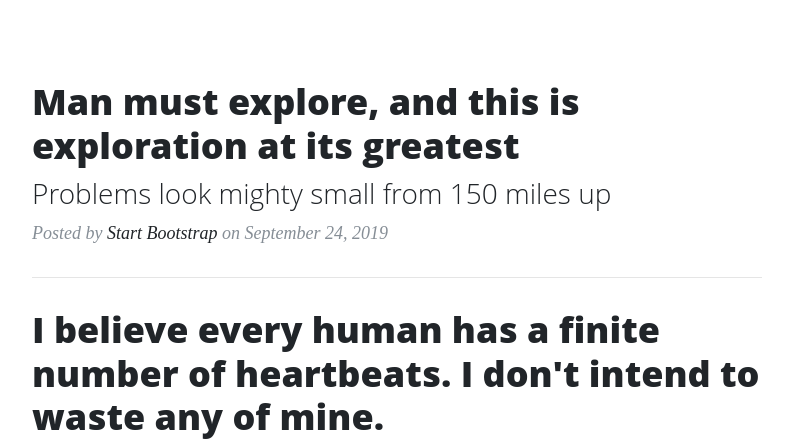
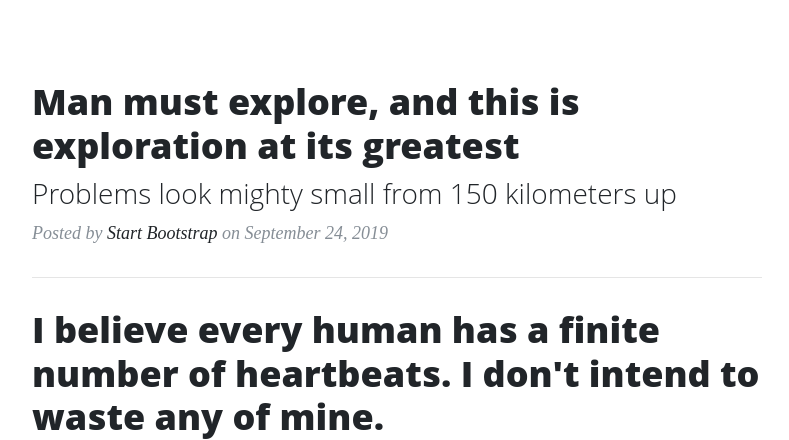
Before and after one commit to Craig-Ryan/thorin-flask-app, a Flask app: page / in a window 1280 px wide. Shown: the part 628-1068 px from the top of the page, without its empty margins (243-1032 px from the left). Run offline with Flask 2, Linux system fonts and the light colour scheme; some libraries are stand-ins or nearby versions.

Commit message:
deployment to heroku

```diff
--- a/templates/index.html
+++ b/templates/index.html
@@ -8,7 +8,7 @@
               Man must explore, and this is exploration at its greatest
             </h2>
             <h3 class="post-subtitle">
-              Problems look mighty small from 150 miles up
+              Problems look mighty small from 150 kilometers up
             </h3>
           </a>
           <p class="post-meta">Posted by
```
